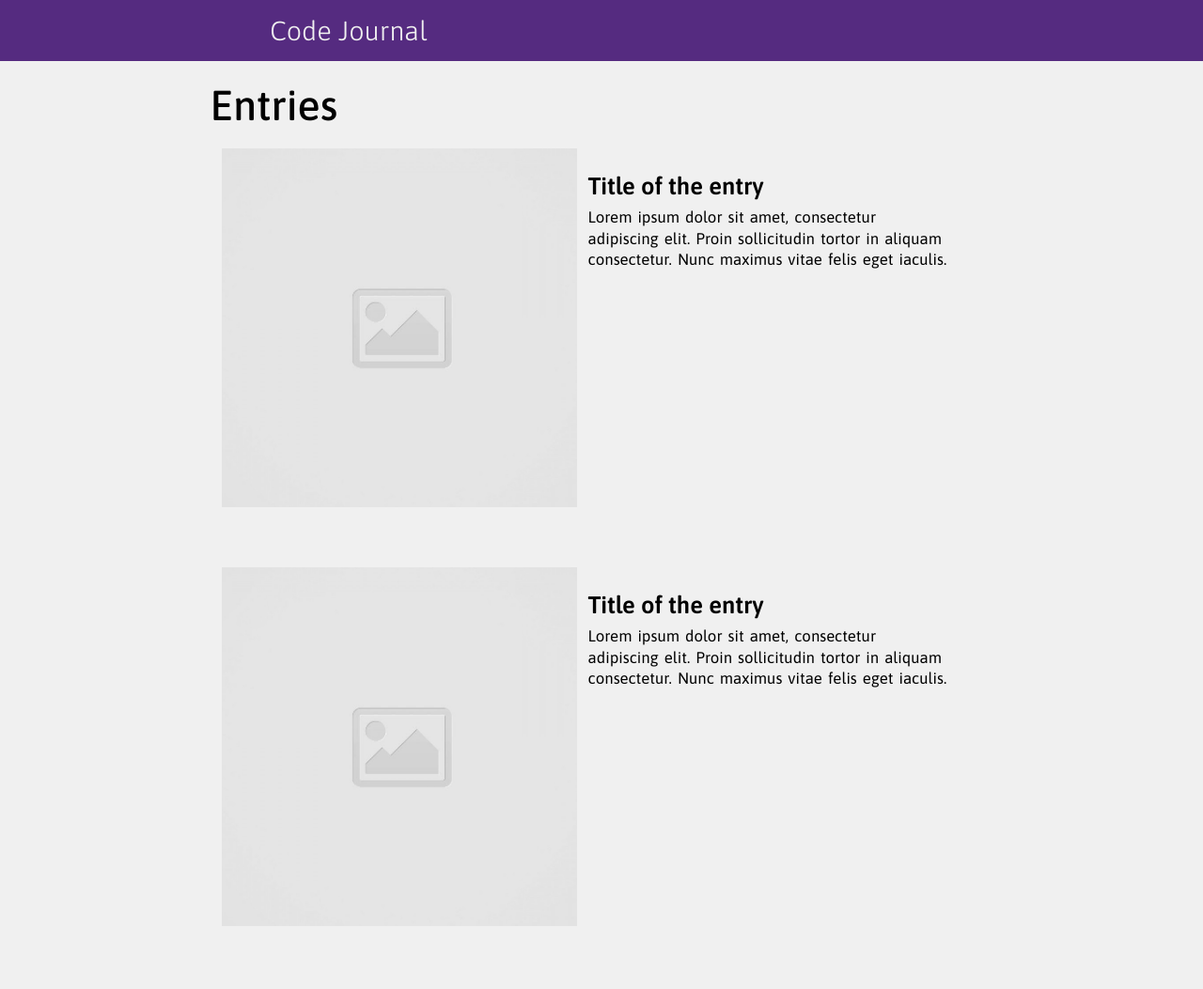
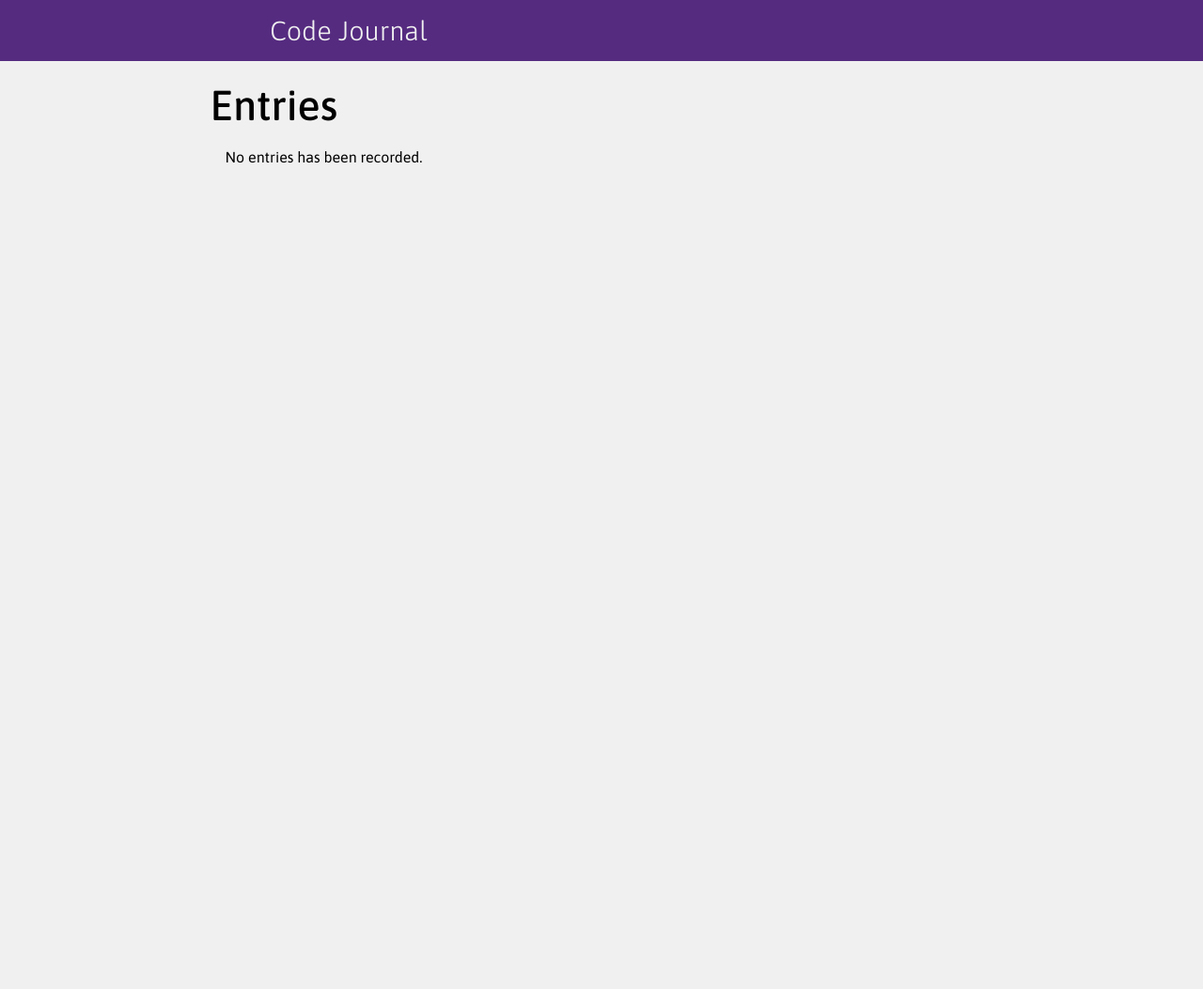
Before and after one commit to timlee712/code-journal, a website: page index.html in a window 1280 px wide. Shown: the whole page at 94% size. After the commit the page ends 800 px from the top, so only its background shows below. Drawn offline with Linux system fonts and the light colour scheme.

Commit message:
Created an event lister for the DOMContentLoaded, and replaced dummy entries with no entries recorded

```diff
--- a/index.html
+++ b/index.html
@@ -55,27 +55,7 @@
       <ul>
         <li><h1 class="entries">Entries</h1></li>
         <li>
-          <div class="entry row">
-            <div class="entry-image column-half">
-              <img src="images/placeholder-image-square.jpg" alt="placeholder-image">
-            </div>
-            <div class="entry-text column-half">
-              <h3 class="entry-title">Title of the entry</h3>
-              <p class="entry-notes">Lorem ipsum dolor sit amet, consectetur adipiscing elit. Proin sollicitudin tortor in
-                aliquam consectetur. Nunc maximus vitae felis eget iaculis.</p>
-            </div>
-          </div>
-        </li>
-        <li>
-          <div class="entry row">
-            <div class="entry-image column-half">
-              <img src="images/placeholder-image-square.jpg" alt="placeholder-image">
-            </div>
-            <div class="entry-text column-half">
-              <h3 class="entry-title">Title of the entry</h3>
-              <p class="entry-notes">Lorem ipsum dolor sit amet, consectetur adipiscing elit. Proin sollicitudin tortor in
-                aliquam consectetur. Nunc maximus vitae felis eget iaculis.</p>
-            </div>
+          <div class="entry-date">No entries has been recorded.
           </div>
         </li>
       </ul>
--- a/js/main.js
+++ b/js/main.js
@@ -53,4 +53,12 @@ function renderEntry(entry) {
   return $entry;
 
 }
-renderEntry();
+
+document.addEventListener('DOMContentLoaded', function () {
+  var $entryList = document.querySelector('.entry-list');
+  data.entries.forEach(function (entry) {
+    var $entry = renderEntry(entry);
+    $entryList.appendChild($entry);
+  });
+
+});
```
